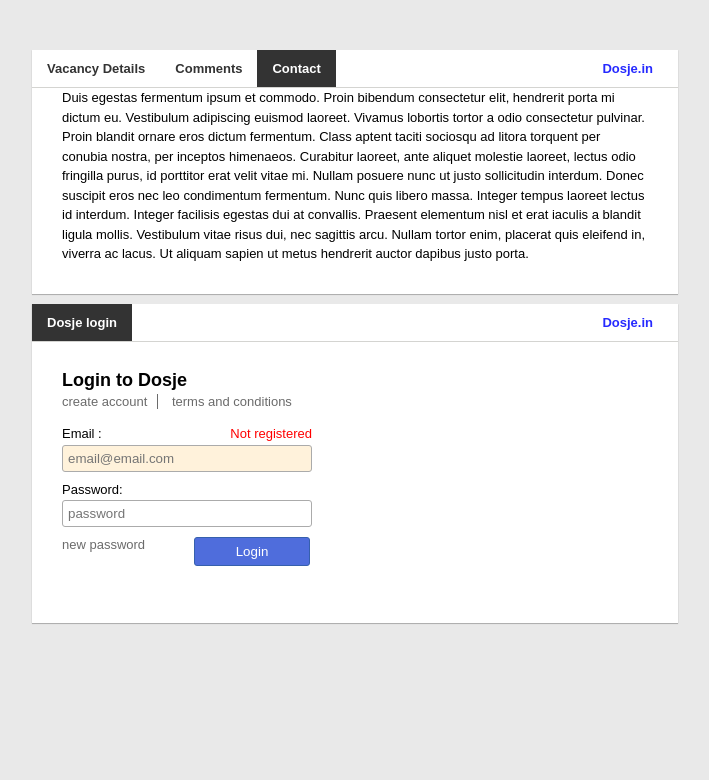
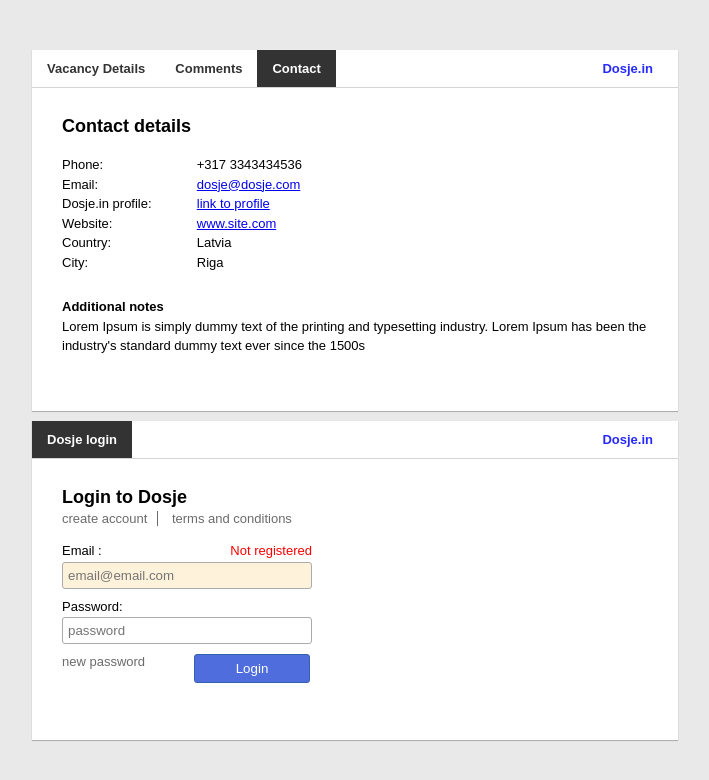
Before and after one commit to shivergard/Dosje-action-tab-card-prototype, a plain HTML site: page index.html in a window 1280 px wide. Both pictures are taken after a click on the link "Contact". Shown: the whole page, without its empty margins (285-994 px from the left). Drawn offline with Linux system fonts and the light colour scheme.

Commit message:
contacts block

```diff
--- a/css/main.css
+++ b/css/main.css
@@ -113,7 +113,16 @@ body {
 .vacancy article, .no-info article{
     margin-bottom: 15px;
 }
-
+.dosje-contacts h3{
+    padding-bottom: 15px;
+}
+ .dosje-contacts article {
+     padding-bottom: 25px;
+ }
+.dosje-contacts article p span{
+    width: 23%;
+    display: inline-block;
+}
 .no-info article:last-child{
     margin-bottom: 0;
 }
@@ -285,7 +294,8 @@ p, li, ul, a, span, time {
 /*-----------------------------------------------
                   comments block
 -------------------------------------------------*/
-.comments-tab {
+.comments-tab,
+.dosje-contacts{
     padding-top: 25px;
 }
 .dosje-comments{
--- a/index.html
+++ b/index.html
@@ -150,7 +150,21 @@
 
             </div>
             <div id="tab-3" class="tab-content">
-                <p>Duis egestas fermentum ipsum et commodo. Proin bibendum consectetur elit, hendrerit porta mi dictum eu. Vestibulum adipiscing euismod laoreet. Vivamus lobortis tortor a odio consectetur pulvinar. Proin blandit ornare eros dictum fermentum. Class aptent taciti sociosqu ad litora torquent per conubia nostra, per inceptos himenaeos. Curabitur laoreet, ante aliquet molestie laoreet, lectus odio fringilla purus, id porttitor erat velit vitae mi. Nullam posuere nunc ut justo sollicitudin interdum. Donec suscipit eros nec leo condimentum fermentum. Nunc quis libero massa. Integer tempus laoreet lectus id interdum. Integer facilisis egestas dui at convallis. Praesent elementum nisl et erat iaculis a blandit ligula mollis. Vestibulum vitae risus dui, nec sagittis arcu. Nullam tortor enim, placerat quis eleifend in, viverra ac lacus. Ut aliquam sapien ut metus hendrerit auctor dapibus justo porta. </p>
+                <section class="dosje-contacts">
+                        <h3>Contact details</h3>
+                    <article>
+                        <p><span>Phone: </span>+317 3343434536</p>
+                        <p><span>Email: </span><a href="mailto:someone@example.com?Subject=Hello%20again">dosje@dosje.com</a></p>
+                        <p><span>Dosje.in profile: </span><a href="#">link to profile</a></p>
+                        <p><span>Website: </span><a href="#">www.site.com</a></p>
+                        <p><span>Country: </span>Latvia</p>
+                        <p><span>City: </span>Riga</p>
+                    </article>
+                    <article>
+                        <h4>Additional notes</h4>
+                        <p>Lorem Ipsum is simply dummy text of the printing and typesetting industry. Lorem Ipsum has been the industry's standard dummy text ever since the 1500s</p>
+                    </article>
+                </section>
             </div>
         </div>
     </div>
```
